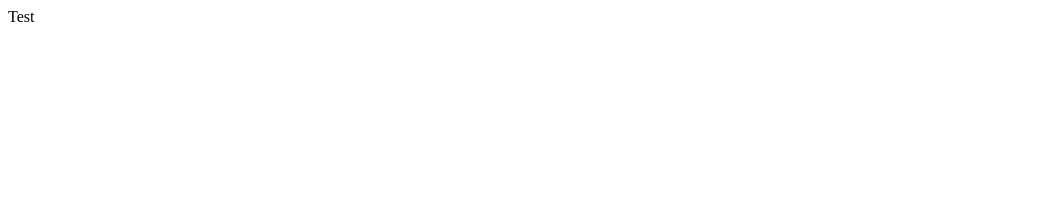
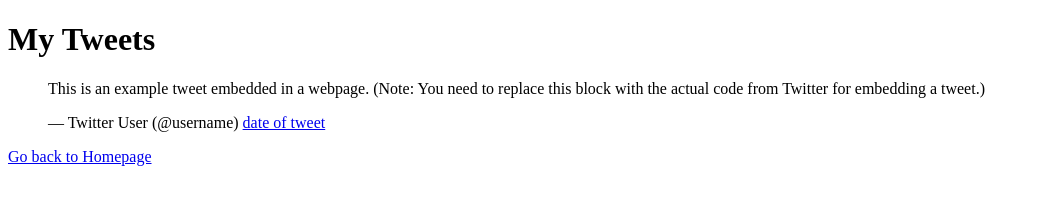
Before and after one commit to atuva/My_First_Portfolio_bak, a plain HTML site: page html_basic/tweets.html in a window 1280 px wide. Shown: the whole page, without its empty margins (0-1040 px from the left). Drawn offline with Linux system fonts and the light colour scheme.

Commit message:
Update tweets.html

```diff
--- a/html_basic/tweets.html
+++ b/html_basic/tweets.html
@@ -1 +1,20 @@
-Test
+<!DOCTYPE html>
+<html lang="en">
+<head>
+    <meta charset="UTF-8">
+    <meta name="viewport" content="width=device-width, initial-scale=1.0">
+    <title>My Tweets</title>
+</head>
+<body>
+    <h1>My Tweets</h1>
+    <!-- Example of embedding a tweet -->
+    <blockquote class="twitter-tweet">
+        <p lang="en" dir="ltr">This is an example tweet embedded in a webpage. (Note: You need to replace this block with the actual code from Twitter for embedding a tweet.)</p>
+        &mdash; Twitter User (@username) <a href="https://twitter.com/username/status/tweetID">date of tweet</a>
+    </blockquote>
+    <script async src="https://platform.twitter.com/widgets.js" charset="utf-8"></script>
+
+    <!-- Link to go back to the homepage -->
+    <a href="index.html">Go back to Homepage</a>
+</body>
+</html>
```
